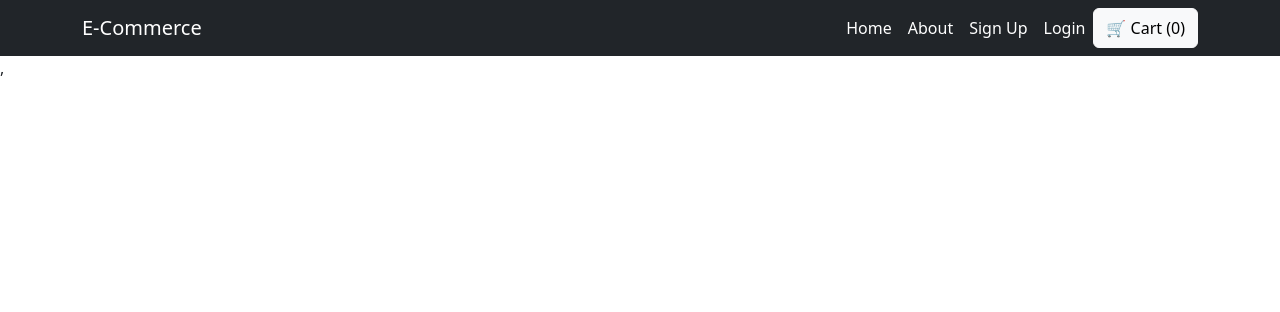
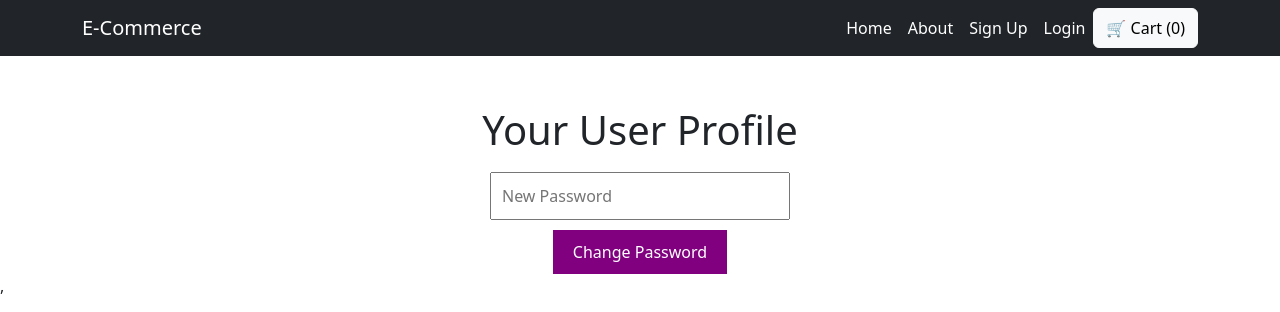
Before and after one commit to SonikaSahana/e-commerce-website-react, a React (Create React App) app in the folder e-commerce-react/: page /profile in a window 1280 px wide. Shown: the top 312 px of the page. Built offline with nearby package versions, Linux system fonts and the light colour scheme.

Commit message:
Updating the Old Password

```diff
--- a/e-commerce-react/src/App.js
+++ b/e-commerce-react/src/App.js
@@ -1,7 +1,8 @@
 import React, { useState, useContext } from "react";
 import "bootstrap/dist/css/bootstrap.min.css";
 import { Navbar, Nav, Container, Button } from "react-bootstrap";
-import { CartContext } from "./CartContext";
+import { CartContext } from "./store/CartContext";
+import { AuthContext } from "./store/AuthContext";
 import Cart from "./Cart";
 import { BrowserRouter as Router, Routes, Route, NavLink } from "react-router-dom";
 import Home from "./Home";
@@ -10,10 +11,13 @@ import ContactUs from "./ContactUs";
 import ProductDetails from "./ProductDetails";
 import Signup from "./Signup";
 import Login from "./Login";
+import ChangePassword from "./ChangePassword.js";
+
 
 const App = () => {
   const { totalItems } = useContext(CartContext);
   const [showCart, setShowCart] = useState(false);
+  const { token, logout } = useContext(AuthContext);
 
   return (
     <Router>
@@ -27,12 +31,28 @@ const App = () => {
             <NavLink to="/about" className={({ isActive }) => (isActive ? "active nav-link" : "nav-link")} style={{ color: "white" }}>
               About
             </NavLink>
+
+
+            {token ? (
+              <>
+                <NavLink to="/profile" className={({ isActive }) => (isActive ? "active nav-link" : "nav-link")} style={{ color: "white" }}>
+                  Profile
+                </NavLink>
+                <Button variant="danger" onClick={logout} style={{ marginLeft: "10px" }}>
+                  Logout
+                </Button>
+              </>
+            ) : (
+              <>
                 <NavLink to="/signup" className={({ isActive }) => (isActive ? "active nav-link" : "nav-link")} style={{ color: "white" }}>
                   Sign Up
                 </NavLink>
                 <NavLink to="/login" className={({ isActive }) => (isActive ? "active nav-link" : "nav-link")} style={{ color: "white" }}>
                   Login
                 </NavLink>
+              </>
+            )}
+
             <Button variant="light" onClick={() => setShowCart(true)}>
               🛒 Cart ({totalItems})
             </Button>
@@ -47,6 +67,8 @@ const App = () => {
         <Route path="/products/:productId" element={<ProductDetails />} />
         <Route path="/signup" element={<Signup />} />
         <Route path="/login" element={<Login />} />
+        <Route path="/profile" element={<ChangePassword />} />
+
       </Routes>
 
       <Cart show={showCart} handleClose={() => setShowCart(false)} />
--- a/e-commerce-react/src/Cart.js
+++ b/e-commerce-react/src/Cart.js
@@ -1,6 +1,6 @@
 import React, { useContext } from "react";
 import { Modal, Table, Button } from "react-bootstrap";
-import { CartContext } from "./CartContext";
+import { CartContext } from "./store/CartContext";
 
 const Cart = ({ show, handleClose }) => {
   const { cart, removeItem } = useContext(CartContext);
--- /dev/null
+++ b/e-commerce-react/src/ChangePassword.js
@@ -0,0 +1,58 @@
+import React, { useState, useContext } from "react";
+import { AuthContext } from "./store/AuthContext";
+
+const ChangePassword = () => {
+  const [newPassword, setNewPassword] = useState("");
+  const { token, logout } = useContext(AuthContext);
+
+  const handleChangePassword = async () => {
+    if (!newPassword) {
+      alert("Please enter a new password");
+      return;
+    }
+
+    try {
+      const response = await fetch(
+        "https://identitytoolkit.googleapis.com/v1/accounts:update?key=YOUR_FIREBASE_API_KEY",
+        {
+          method: "POST",
+          headers: { "Content-Type": "application/json" },
+          body: JSON.stringify({
+            idToken: token,
+            newPassword: newPassword,
+            returnSecureToken: true,
+          }),
+        }
+      );
+
+      const data = await response.json();
+      if (!response.ok) {
+        throw new Error(data.error.message || "Failed to change password");
+      }
+
+      alert("Password changed successfully! Please log in again.");
+      logout();
+    } catch (error) {
+      alert(error.message);
+    }
+  };
+
+  return (
+    <div style={{ textAlign: "center", marginTop: "50px" }}>
+      <h1>Your User Profile</h1>
+      <input
+        type="password"
+        placeholder="New Password"
+        value={newPassword}
+        onChange={(e) => setNewPassword(e.target.value)}
+        style={{ padding: "10px", width: "300px", margin: "10px" }}
+      />
+      <br />
+      <button onClick={handleChangePassword} style={{ padding: "10px 20px", background: "purple", color: "white", border: "none" }}>
+        Change Password
+      </button>
+    </div>
+  );
+};
+
+export default ChangePassword;
--- a/e-commerce-react/src/Login.js
+++ b/e-commerce-react/src/Login.js
@@ -1,4 +1,5 @@
-import React, { useState } from "react";
+import React, { useState, useContext } from "react";
+import { AuthContext } from "./store/AuthContext";
 import "./Login.css";
 
 const Login = () => {
@@ -6,6 +7,7 @@ const Login = () => {
   const [password, setPassword] = useState("");
   const [loading, setLoading] = useState(false);
   const [error, setError] = useState("");
+  const { login } = useContext(AuthContext);
 
   const loginHandler = async (e) => {
     e.preventDefault();
@@ -18,13 +20,11 @@ const Login = () => {
       const response = await fetch(API_URL, {
         method: "POST",
         body: JSON.stringify({
-          email: email,
-          password: password,
+          email,
+          password,
           returnSecureToken: true,
         }),
-        headers: {
-          "Content-Type": "application/json",
-        },
+        headers: { "Content-Type": "application/json" },
       });
 
       const data = await response.json();
@@ -34,7 +34,7 @@ const Login = () => {
       }
 
       console.log("Token:", data.idToken);
-      localStorage.setItem("token", data.idToken);
+      login(data.idToken);
 
       alert("Login successful!");
     } catch (err) {
@@ -48,26 +48,10 @@ const Login = () => {
     <div className="login-container">
       <h2>Login</h2>
       <form onSubmit={loginHandler}>
-        <input
-          type="email"
-          placeholder="Enter Email"
-          className="login-input"
-          value={email}
-          onChange={(e) => setEmail(e.target.value)}
-          required
-        />
-        <input
-          type="password"
-          placeholder="Enter Password"
-          className="login-input"
-          value={password}
-          onChange={(e) => setPassword(e.target.value)}
-          required
-        />
+        <input type="email" placeholder="Enter Email" className="login-input" value={email} onChange={(e) => setEmail(e.target.value)} required />
+        <input type="password" placeholder="Enter Password" className="login-input" value={password} onChange={(e) => setPassword(e.target.value)} required />
         {error && <p className="error-message">{error}</p>}
-        <button type="submit" className="login-btn" disabled={loading}>
-          {loading ? <div className="loader"></div> : "Login"}
-        </button>
+        <button type="submit" className="login-btn" disabled={loading}>{loading ? <div className="loader"></div> : "Login"}</button>
       </form>
     </div>
   );
--- /dev/null
+++ b/e-commerce-react/src/store/AuthContext.js
@@ -0,0 +1,31 @@
+import React, { createContext, useState, useEffect } from "react";
+
+export const AuthContext = createContext();
+
+export const AuthProvider = ({ children }) => {
+  const [token, setToken] = useState(localStorage.getItem("token"));
+
+  useEffect(() => {
+    if (token) {
+      localStorage.setItem("token", token);
+    } else {
+      localStorage.removeItem("token");
+    }
+  }, [token]);
+
+  const login = (token) => {
+    setToken(token);
+  };
+
+  const logout = () => {
+    setToken(null);
+  };
+
+  return (
+    <AuthContext.Provider value={{ token, login, logout }}>
+      {children}
+    </AuthContext.Provider>
+  );
+};
+
+export default AuthProvider;
```
Also changed, not shown: e-commerce-react/src/Profile.js (added, +16 -0 lines), e-commerce-react/src/index.js (+5 -2 lines), e-commerce-react/src/store/CartContext.js (renamed from e-commerce-react/src/CartContext.js). Lines whose indentation alone changed are shown as unchanged.
